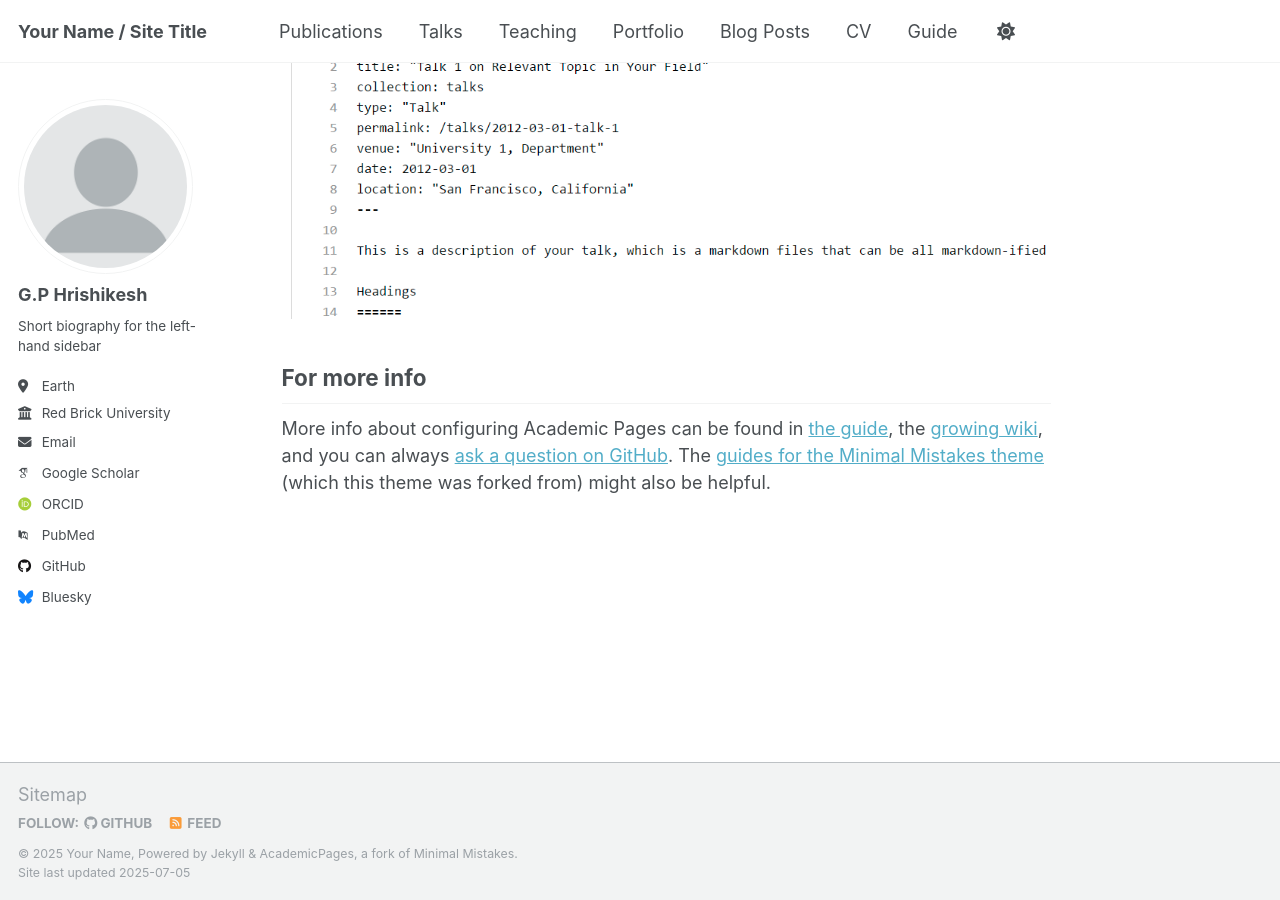
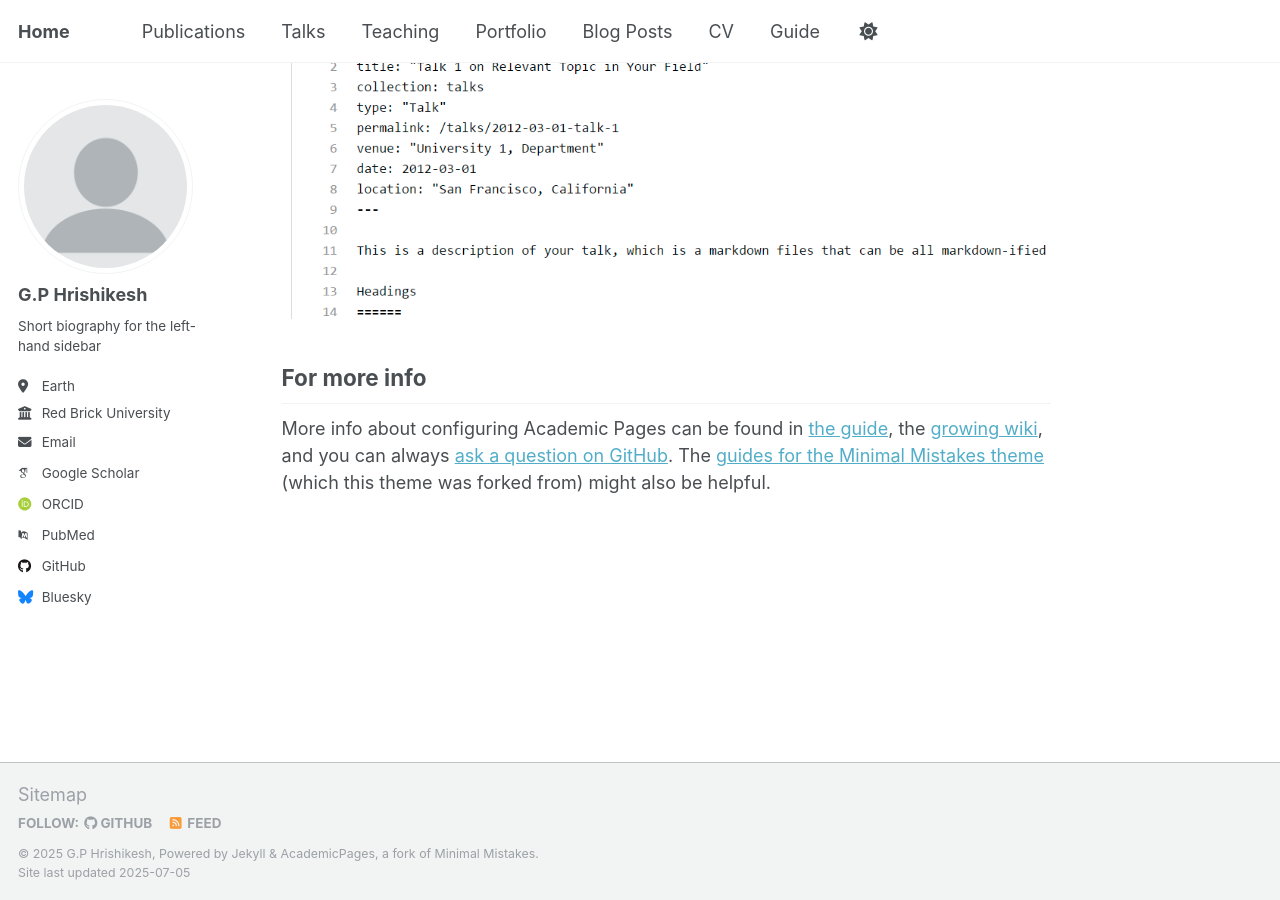
Before and after one commit to gphrishi/gphrishi.github.io, a Jekyll site: the page built from _pages/about.md, in a window 1280 px wide and 900 px high, scrolled down 2880 px. Built offline with Jekyll 4.4.1, drawn with Linux system fonts in a browser that asks for light colours; some web fonts are replaced; a script that is not in the unit is left out.

Commit message:
Update _config.yml

```diff
--- a/_config.yml
+++ b/_config.yml
@@ -9,9 +9,9 @@
 # Basic Site Settings
 locale                   : "en-US"
 site_theme               : "default"
-title                    : "Your Name / Site Title"
+title                    : "Home"
 title_separator          : "-"
-name                     : &name "Your Name"
+name                     : &name "G.P Hrishikesh"
 description              : &description "personal description"
 url                      : https://academicpages.github.io # the base hostname & protocol for your site e.g. "https://[your GitHub username].github.io" or if you already have some other page hosted on Github then use "https://[your GitHub username].github.io/[Your Repo Name]"
 baseurl                  : "" # the subpath of your site, e.g. "/blog"
```
